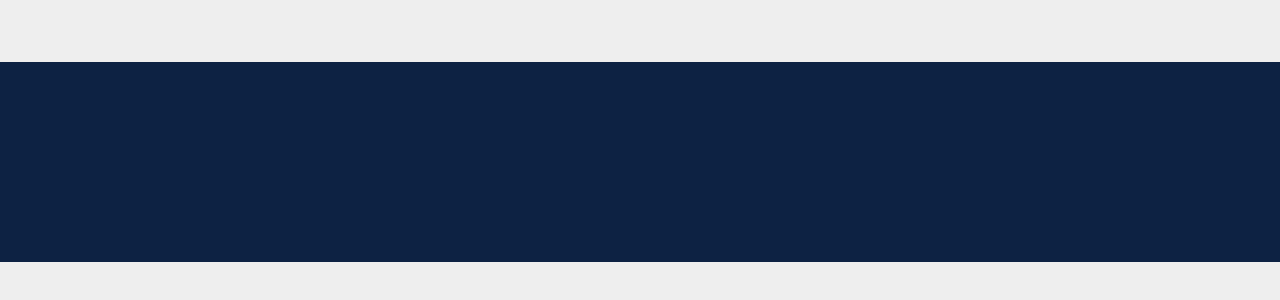
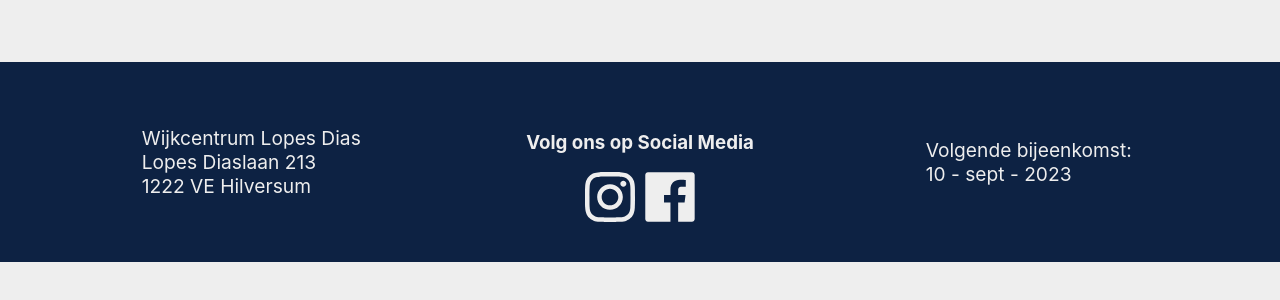
Before and after one commit to J-Segers/fctgooi, a React (Create React App) app: page /galerij in a window 1280 px wide. Before the commit this address had no page. Shown: the part 438-738 px from the top of the page. Built offline with nearby package versions, Linux system fonts and the light colour scheme; the HTML template or start-up script is replaced by a standard one.

Commit message:
footer gevuld met placeholder tekst voor nu

```diff
--- a/src/components/footer/Footer.css
+++ b/src/components/footer/Footer.css
@@ -1,5 +1,32 @@
 footer {
     width: 100%;
     height: 200px;
+    display: flex;
+    justify-content: space-evenly;
+    align-items: center;
     background-color: var(--secundary-color);
+    color: var(--primary-color)
 }
+
+.adres, .social, .meet {
+    width: 275px;
+    height: 100px;
+    display: flex;
+    justify-content: center;
+    align-items: center;
+    align-items: center;
+}
+
+.adres, .meet {
+    font-size: larger;
+}
+
+.social {
+    flex-wrap: wrap;
+}
+
+.social img {
+    width: 50px;
+    height: 50px;
+    margin: 0 5px;
+}
--- a/src/components/footer/Footer.tsx
+++ b/src/components/footer/Footer.tsx
@@ -1,5 +1,7 @@
 import React from 'react';
 import "./Footer.css";
+import instagram from "../../assets/instagram-icon.svg";
+import facebook from "../../assets/facebook-icon.svg";
 import PropTypes from 'prop-types';
 
 Footer.propTypes = {
@@ -9,7 +11,20 @@
 function Footer() {
     return (
         <footer>
-
+            <section className="adres">
+                Wijkcentrum Lopes Dias<br />
+                Lopes Diaslaan 213<br />
+                1222 VE Hilversum
+            </section>
+            <section className="social">
+                <h3>Volg ons op Social Media</h3>
+                <img className="instagram" src={instagram} alt="" />
+                <img className="facebook" src={facebook} alt="" />
+            </section>
+            <section className="meet">
+                Volgende bijeenkomst:<br />
+                10 - sept - 2023
+            </section>
         </footer>
     );
 }
```
Also changed, not shown: src/assets/facebook-icon.svg (added), src/assets/instagram-icon.svg (added).
